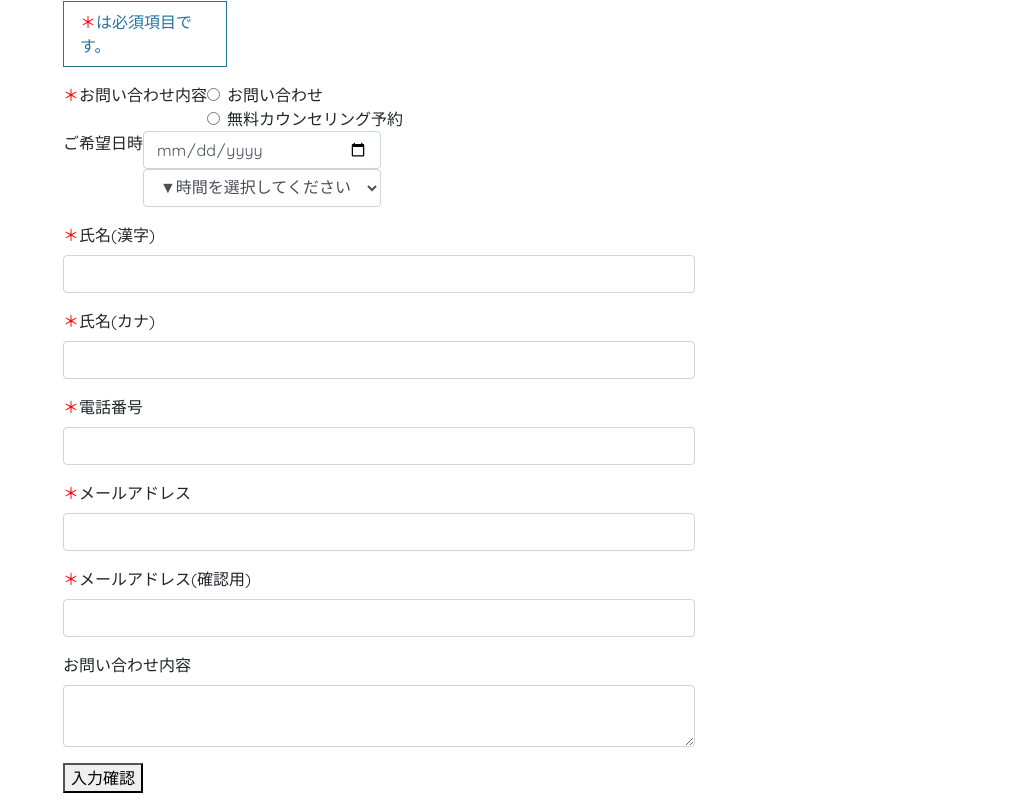
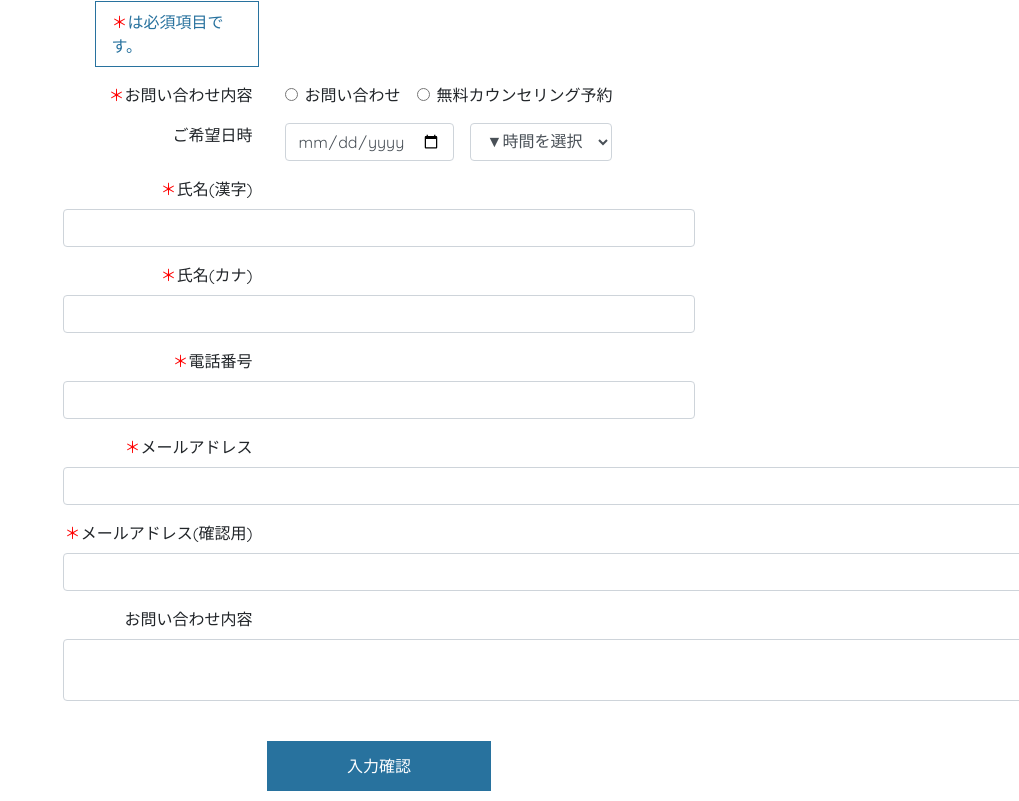
Before and after one commit to akiyama-prog/minami-dental-office, a Next.js app in the folder dental-site/: page /form in a window 1280 px wide. Shown: the part 279-1080 px from the top of the page, without its empty margins (261-1280 px from the left). Built offline with nearby package versions, Linux system fonts and the light colour scheme.

Commit message:
フォームのUI調整

```diff
--- a/dental-site/src/pages/form.tsx
+++ b/dental-site/src/pages/form.tsx
@@ -68,8 +68,8 @@ export default function Form() {
                         {/* スパム対策 */}
                         <input type="text" name="honeypot" style={{ display: "none" }} />
                         <div className={styles.field}>
-                            <p><span className={styles.required}>＊</span>お問い合わせ内容</p>
-                            <div>
+                            <p className={styles.label}><span className={styles.required}>＊</span>お問い合わせ内容</p>
+                            <div className={styles.radioButton}>
                                 <div class='form-check'>
                                     <input type="radio" name="subject" id='subject1' value="お問い合わせ" class="form-check-input" onChange={handleChange} required />
                                     <label class='form-check-label' for='subject1'>お問い合わせ</label>
@@ -81,11 +81,11 @@ export default function Form() {
                             </div>
                         </div>
                         <div className={styles.field}>
-                            <label>ご希望日時</label>
-                            <p>
+                            <label className={styles.label}>ご希望日時</label>
+                            <p className={styles.dateNtime}>
                                 <input type="date" name="$date" className="form-control" onChange={handleChange} />
                                 <select name="$time" className="form-control" required onChange={handleChange}>
-                                    <option value="">▼時間を選択してください</option>
+                                    <option value="">▼時間を選択</option>
                                     <option value="10:00~10:30">10:00~10:30</option>
                                     <option value="10:30~11:00">10:30~11:00</option>
                                     <option value="11:00~11:30">11:00~11:30</option>
@@ -104,42 +104,44 @@ export default function Form() {
                             </p>
                         </div>
                         <div className={styles.field} class='form-group'>
-                            <label for="name"><span className={styles.required}>＊</span>氏名(漢字)</label>
+                            <label className={styles.label} for="name"><span className={styles.required}>＊</span>氏名(漢字)</label>
                             <p>
                                 <input type="text" name="name" onChange={handleChange} id='name' className="form-control" required />
                             </p>
                         </div>
                         <div className={styles.field} class='form-group'>
-                            <label for="kana"><span className={styles.required}>＊</span>氏名(カナ)</label>
+                            <label className={styles.label} for="kana"><span className={styles.required}>＊</span>氏名(カナ)</label>
                             <p>
                                 <input type="text" name="$kana" id='kana' onChange={handleChange} className="form-control" required />
                             </p>
                         </div>
                         <div className={styles.field} class='form-group'>
-                            <label for="phone"><span className={styles.required}>＊</span>電話番号</label>
+                            <label className={styles.label} for="phone"><span className={styles.required}>＊</span>電話番号</label>
                             <p>
                                 <input type="text" name="phone" id='phone' onChange={handleChange} className="form-control" required />
                             </p>
                         </div>
                         <div className={styles.field} class='form-group'>
-                            <label for="email"><span className={styles.required}>＊</span>メールアドレス</label>
+                            <label className={styles.label} for="email"><span className={styles.required}>＊</span>メールアドレス</label>
                             <p>
-                                <input type="text" name="email" id='email' onChange={handleChange} className="form-control" required />
+                                <input type="text" name="email" id='email' onChange={handleChange} className={`${styles.email} form-control`} required />
                             </p>
                         </div>
                         <div className={styles.field} class='form-group'>
-                            <label for="email_confirm"><span className={styles.required}>＊</span>メールアドレス(確認用)</label>
+                            <label className={styles.label} for="email_confirm"><span className={styles.required}>＊</span>メールアドレス(確認用)</label>
                             <p>
-                                <input type="text" name="email_confirm" id='email_confirm' onChange={handleChange} className="form-control" required />
+                                <input type="text" name="email_confirm" id='email_confirm' onChange={handleChange} className={`${styles.email} form-control`} required />
                             </p>
                         </div>
                         <div className={styles.field} class='form-group'>
-                            <label for="message">お問い合わせ内容</label>
+                            <label className={styles.label} for="message">お問い合わせ内容</label>
                             <p>
-                                <textarea name="message" id='message' onChange={handleChange} className="form-control" />
+                                <textarea name="message" id='message' onChange={handleChange} className={`${styles.textarea} form-control`} />
                             </p>
                         </div>
-                        <button type="submit" className={styles.submitBtn}>入力確認</button>
+                        <div className={styles.submitBtn}>
+                            <button type="submit">入力確認</button>
+                        </div>
                     </form>
                 </div>
 
--- a/dental-site/src/styles/Form.module.scss
+++ b/dental-site/src/styles/Form.module.scss
@@ -53,13 +53,39 @@
         border: 1px solid $main-color;
         padding: .5rem 1rem;
         width: 26%;
+        margin-left: 5%;
     }
     .required{
         color: red;
     }
 }
 form{
-    .field{
+    .field,.radioButton,.dateNtime{
         display: flex;
     }
+    .email{
+        width: 200%;
+    }
+    .textarea{
+        height: 10rem;
+        width: 193%;
+    }
+    .label{
+        margin-right: 2rem;
+        width: 30%;
+        text-align: right;
+    }
+    .radioButton div:first-child,.dateNtime input:first-child{
+        margin-right: 1rem;
+    }
+    .submitBtn{
+        text-align: center;
+        margin-top: 2.5rem;
+        button{
+            background-color: $main-color;
+            color: white;
+            border: none;
+            padding: .8rem 5rem;
+        }
+    }
 }
--- a/dental-site/src/styles/Home.module.scss
+++ b/dental-site/src/styles/Home.module.scss
@@ -4,7 +4,7 @@
 .eyecache{
   position: relative;
   .bgImg{
-    width: 98%;
+    width: 100%;
     height: auto;
   }
   .explaine{
--- a/dental-site/src/styles/globals.scss
+++ b/dental-site/src/styles/globals.scss
@@ -8,4 +8,5 @@ $bg-main-color:#b9e7ef29;
   margin: 0 auto;
   width:100%;
   font-family: 'Quicksand', sans-serif;
+  overflow: hidden;
 }
```
